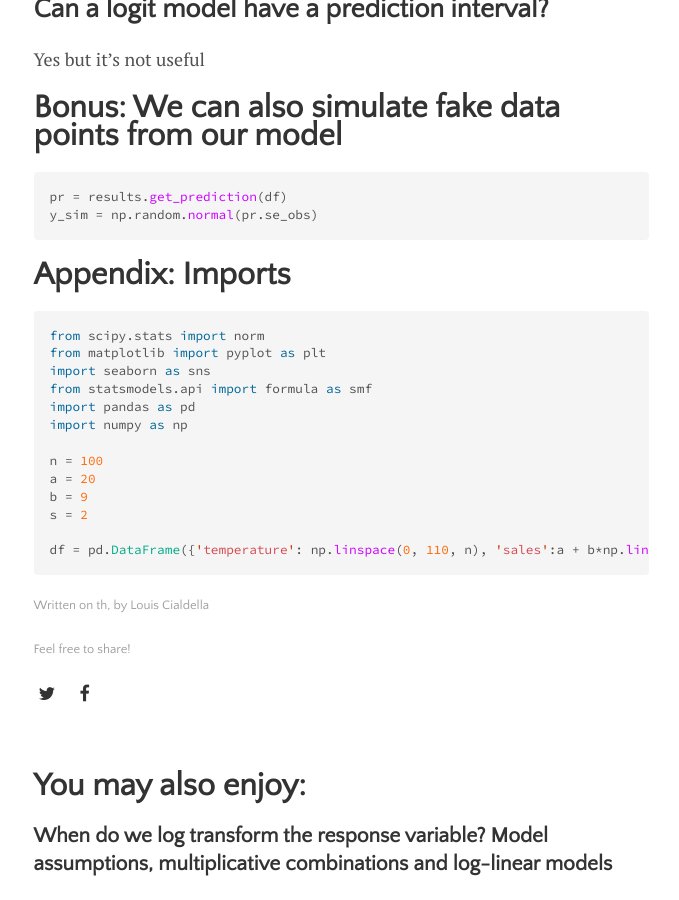
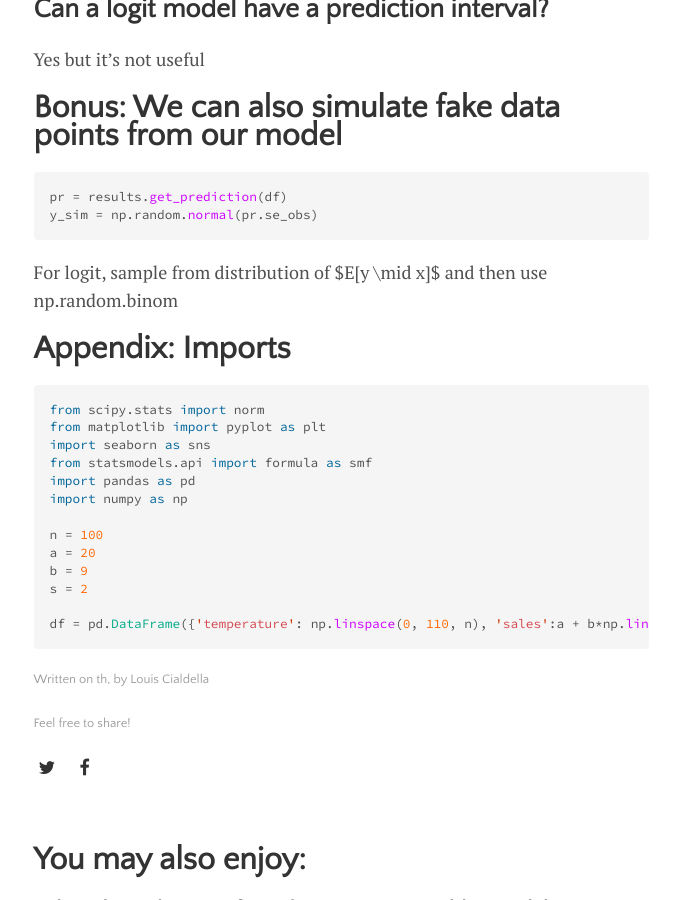
Before and after one commit to lmc2179/lmc2179.github.io, a Jekyll site: the page built from drafts/prediction_confidence.md, in a window 1280 px wide and 900 px high, scrolled down 8454 px. Shown: the whole window, without its empty margins (299-978 px from the left). Built offline with Jekyll 4.4.1, drawn with Linux system fonts in a browser that asks for light colours; formulas are drawn with MathJax 3.

Commit message:
Update prediction_confidence.md

````diff
--- a/drafts/prediction_confidence.md
+++ b/drafts/prediction_confidence.md
@@ -175,6 +175,8 @@ pr = results.get_prediction(df)
 y_sim = np.random.normal(pr.se_obs)
 ```
 
+For logit, sample from distribution of $E[y \mid x]$ and then use np.random.binom
+
 # Appendix: Imports
 
 ```python
````
